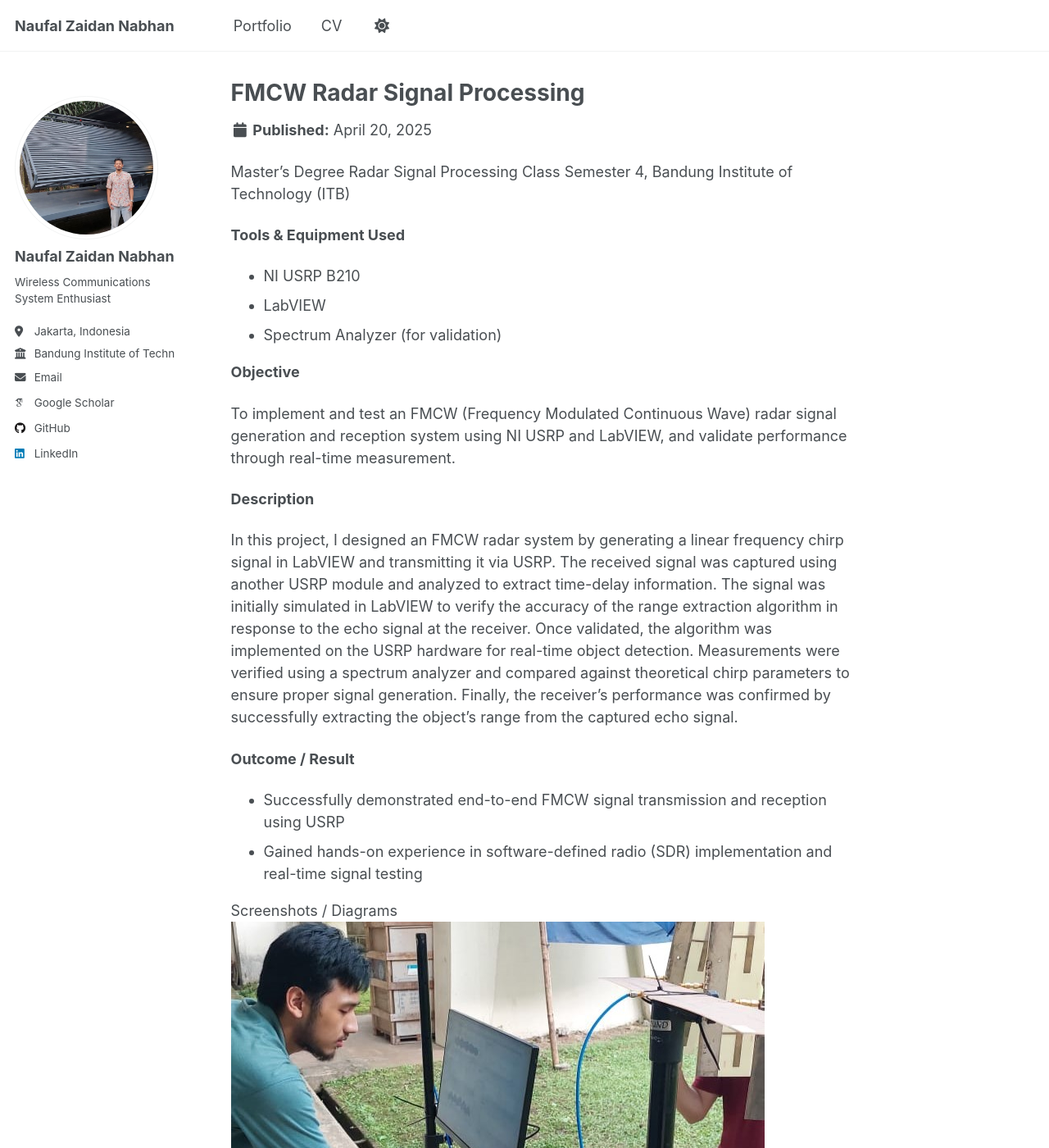
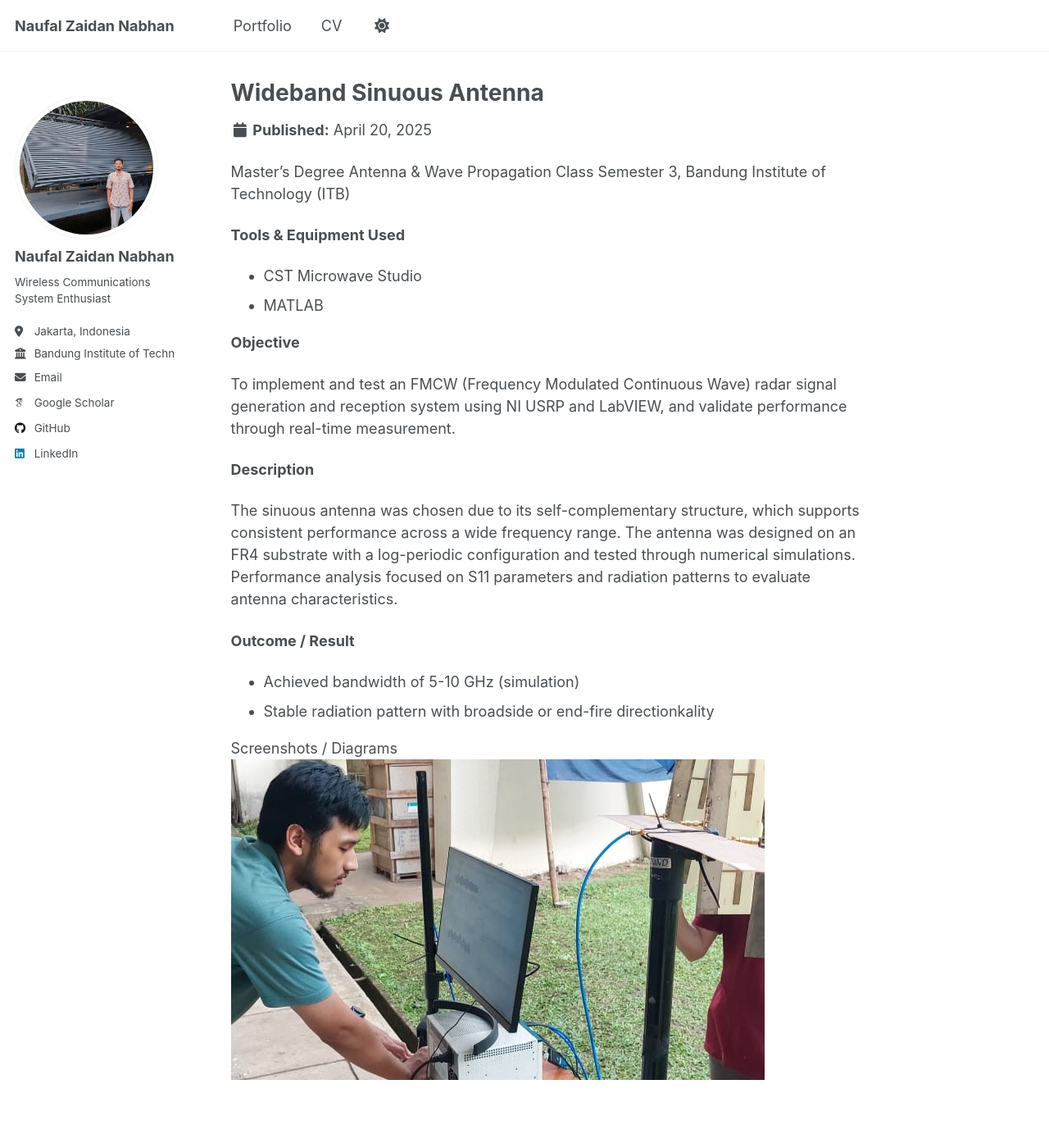
Before and after one commit to naufalzn/naufalzn.github.io, a Jekyll site: the page built from _portfolio/portfolio-2.md, in a window 1280 px wide and 1400 px high. Shown: the whole window at 82% size. Built offline with Jekyll 4.4.1, drawn with Linux system fonts in a browser that asks for light colours; some web fonts are replaced.

Commit message:
Update portfolio-2.md

```diff
--- a/_portfolio/portfolio-2.md
+++ b/_portfolio/portfolio-2.md
@@ -1,15 +1,14 @@
 ---
-title: "FMCW Radar Signal Processing"
-excerpt: "Implemented a real-time FMCW radar system using NI USRP B210 and LabVIEW by generating and transmitting linear chirp signals. The receiver module captured echo signals to extract time-delay and estimate range. The system was first simulated in LabVIEW, then validated through physical measurements and spectrum analysis. This project provided hands-on experience in SDR-based radar systems, signal integrity verification, and time-frequency analysis.<br/><img src='/images/fmcw_radar_1.jpg'>"
+title: "Wideband Sinuous Antenna"
+excerpt: "Designed and simulated a sinuous antenna using CST Microwave Studio for short range, high speed, and broadband communication. The antenna demonstrated wideband operation (5-10 GHz) with stable broadside radiation patterns.<br/><img src='/images/fmcw_radar_1.jpg'>"
 collection: portfolio
 ---
 
-Master's Degree Radar Signal Processing Class Semester 4, Bandung Institute of Technology (ITB)
+Master's Degree Antenna & Wave Propagation Class Semester 3, Bandung Institute of Technology (ITB)
 
 **Tools & Equipment Used**
-- NI USRP B210
-- LabVIEW
-- Spectrum Analyzer (for validation)
+- CST Microwave Studio
+- MATLAB
 
 **Objective**
 
@@ -17,11 +16,11 @@ To implement and test an FMCW (Frequency Modulated Continuous Wave) radar signal
 
 **Description**
 
-In this project, I designed an FMCW radar system by generating a linear frequency chirp signal in LabVIEW and transmitting it via USRP. The received signal was captured using another USRP module and analyzed to extract time-delay information. The signal was initially simulated in LabVIEW to verify the accuracy of the range extraction algorithm in response to the echo signal at the receiver. Once validated, the algorithm was implemented on the USRP hardware for real-time object detection. Measurements were verified using a spectrum analyzer and compared against theoretical chirp parameters to ensure proper signal generation. Finally, the receiver’s performance was confirmed by successfully extracting the object’s range from the captured echo signal.
+The sinuous antenna was chosen due to its self-complementary structure, which supports consistent performance across a wide frequency range. The antenna was designed on an FR4 substrate with a log-periodic configuration and tested through numerical simulations. Performance analysis focused on S11 parameters and radiation patterns to evaluate antenna characteristics.
 
 **Outcome / Result**
-- Successfully demonstrated end-to-end FMCW signal transmission and reception using USRP
-- Gained hands-on experience in software-defined radio (SDR) implementation and real-time signal testing
+- Achieved bandwidth of 5-10 GHz (simulation)
+- Stable radiation pattern with broadside or end-fire directionkality
 
 Screenshots / Diagrams
 <img src='/images/fmcw_radar_1.jpg'>
```
